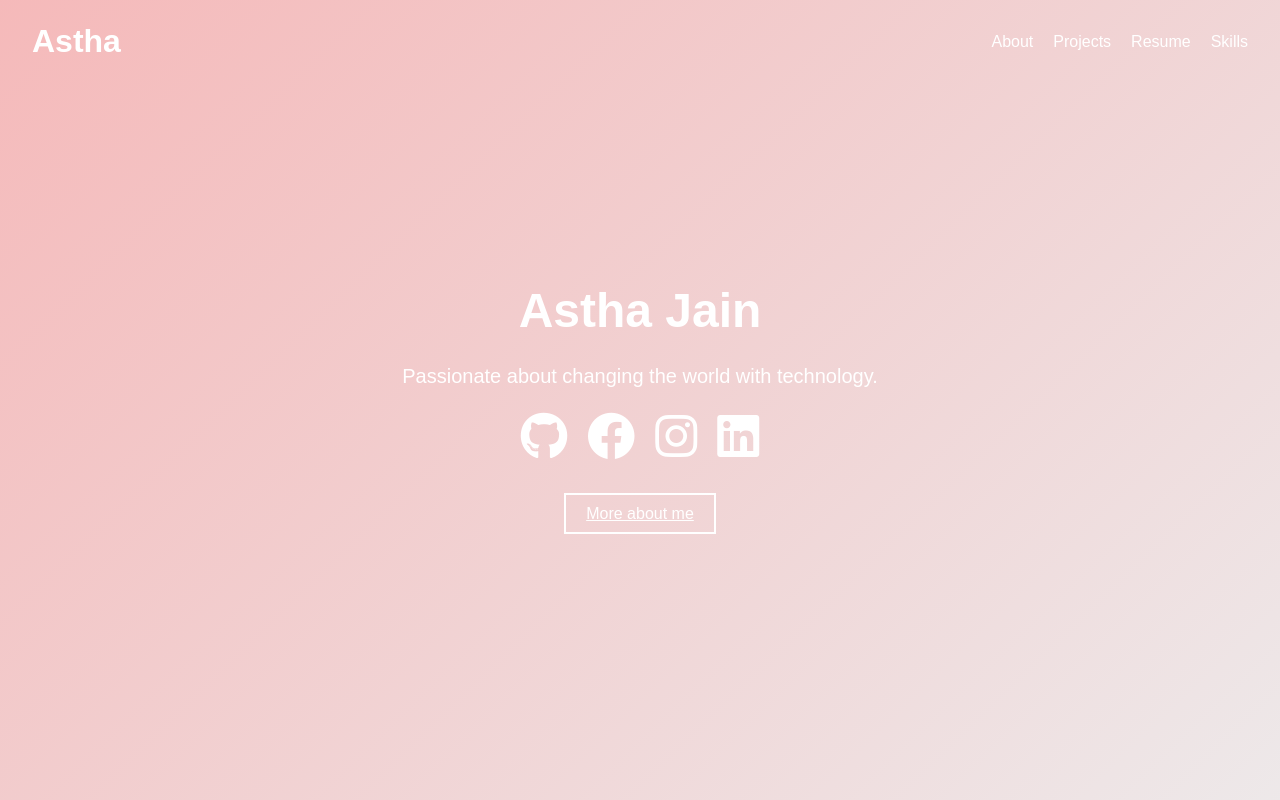
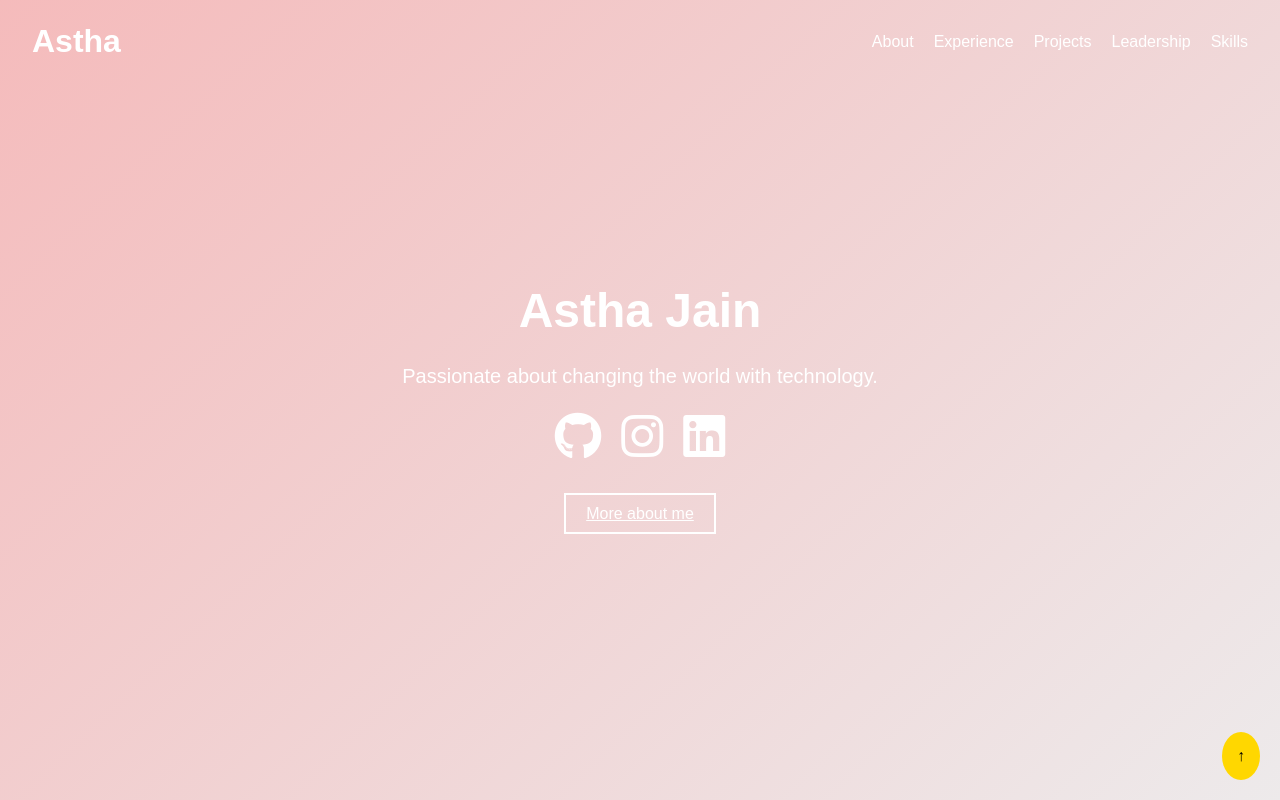
Before and after one commit to asthajain08/Pocketfull-assigment, a Next.js app: page / in a window 1280 px wide. Shown: the top 800 px of the page. Built offline with nearby package versions, Linux system fonts and the light colour scheme.

Commit message:
all sections made

```diff
--- a/app/globals.css
+++ b/app/globals.css
@@ -383,100 +383,47 @@ footer {
   margin-right: 10px;
   text-decoration: none;
 }
-/* Leadership Section */
+/* Leadership Section Styling */
 #leadership {
-  background-color: #f8f9fa; /* Light background color for contrast */
-  padding-top: 60px;
-  padding-bottom: 60px;
+  background-color: #f8f9fa; /* Optional: Light background color */
+  padding: 50px 0; /* Adjust padding for spacing */
 }
 
-#leadership .display-4 {
-  font-size: 3rem;
-  font-weight: 700;
-  color: #343a40;
+#leadership h2 {
+  font-size: 2.5rem; /* Adjust heading size */
+  font-weight: bold;
+  color: #333;
+}
+
+#leadership .container {
+  text-align: center; /* Centers the title */
+}
+
+#leadership .row {
+  display: flex;
+  justify-content: center; /* Center content horizontally */
+}
+
+#leadership .col-md-8 {
+  text-align: left; /* Align the text to the left within the column */
 }
 
 #leadership .lead {
-  font-size: 1.125rem;
-  color: #495057;
+  font-size: 1.25rem;
   line-height: 1.6;
+  color: #555;
 }
 
-#leadership .carousel {
-  margin-top: 30px;
+#leadership .text-center {
+  text-align: center;
+  margin: 40px;/* Ensures the paragraph is also centered */
 }
 
-/* Carousel */
-.carousel-inner {
-  border-radius: 10px;
-  overflow: hidden;
-}
-
-.carousel-item img {
-  width: 100%;
-  height: auto;
-  border-radius: 10px;
-}
-
-.carousel-caption {
-  position: absolute;
-  bottom: 20px;
-  left: 20px;
-  right: 20px;
-  background-color: rgba(0, 0, 0, 0.5);
-  padding: 10px;
-  border-radius: 5px;
-}
-
-.carousel-caption h3 {
-  font-size: 1.5rem;
-  color: #fff;
-}
-
-.carousel-caption p {
-  font-size: 1rem;
-  color: #fff;
-}
-
-.carousel-indicators button {
-  background-color: #007bff;
-  border: none;
-}
-
-.carousel-indicators .active {
-  background-color: #0056b3;
-}
-
-/* Adjusting carousel controls */
-.carousel-control-prev-icon,
-.carousel-control-next-icon {
-  background-color: #007bff;
-}
-
-.carousel-control-prev,
-.carousel-control-next {
-  filter: invert(100%);
-}
-
-/* Responsive Styles */
 @media (max-width: 768px) {
-  #leadership .display-4 {
-    font-size: 2.5rem;
-  }
-
-  #leadership .lead {
-    font-size: 1rem;
-  }
-
-  .carousel-caption h3 {
-    font-size: 1.2rem;
-  }
-
-  .carousel-caption p {
-    font-size: 0.9rem;
+  #leadership .col-md-8 {
+    padding: 0 20px; /* Adds some padding on smaller screens */
   }
 }
-
 
 .skills {
   display: flex;
@@ -568,3 +515,86 @@ h2 {
   width: 0%; /* Start at 0% */
   transition: width 2s ease-in-out; /* Smooth transition from 0% to the target value */
 }
+
+/* Footer Styles */
+footer {
+  background-color: #333;
+  color: white;
+  padding: 30px 0;
+  text-align: center; /* Center-aligns the text */
+  font-size: 1rem;
+  position: relative;
+  bottom: 0;
+  width: 100%;
+  display: flex;
+  flex-direction: column;
+  align-items: center; /* Horizontally centers the content */
+  justify-content: center; /* Vertically centers the content */
+}
+
+footer .contact-info {
+  margin-bottom: 2px;
+  max-width: 600px; /* Optional: limits width of the content */
+}
+
+footer .contact-info h3 {
+  font-size: 1.5rem;
+  margin-bottom: 10px;
+  font-weight: bold;
+}
+
+footer .contact-info p {
+  font-size: 1rem;
+  color: #ccc;
+  margin: 10px 0;
+}
+
+footer .contact-info a {
+  color: #ffd700;
+  text-decoration: none;
+  font-weight: bold;
+}
+
+footer .contact-info a:hover {
+  color: #f7c600;
+}
+
+footer .social-links {
+  margin-bottom: 1px;
+}
+
+footer .social-links a {
+  color: white;
+  font-size: 1.5rem;
+  margin: 0 15px;
+  text-decoration: none;
+  transition: color 0.3s ease;
+}
+
+footer .social-links a:hover {
+  color: #ffd700; /* Gold color on hover */
+}
+
+footer .copyright {
+  font-size: 0.9rem;
+  color: #ccc;
+}
+
+/* Optional: Styling the scroll-to-top button */
+.scroll-to-top {
+  position: fixed;
+  bottom: 20px;
+  right: 20px;
+  background-color: #ffd700;
+  color: black;
+  border: none;
+  padding: 15px;
+  font-size: 1rem;
+  border-radius: 50%;
+  cursor: pointer;
+  transition: background-color 0.3s ease;
+}
+
+.scroll-to-top:hover {
+  background-color: #f7c600;
+}
--- a/app/layout.tsx
+++ b/app/layout.tsx
@@ -39,8 +39,9 @@ export default function Layout({ children }: { children: React.ReactNode }) {
           <nav>
             <ul>
               <li><Link href="#aboutme">About</Link></li>
+              <li><Link href="#experience">Experience</Link></li>
               <li><Link href="#projects">Projects</Link></li>
-              <li><Link href="#resume">Resume</Link></li>
+              <li><Link href="#leadership">Leadership</Link></li>
               <li><Link href="#skills">Skills</Link></li>
             </ul>
           </nav>
@@ -53,7 +54,7 @@ export default function Layout({ children }: { children: React.ReactNode }) {
 
         {/* Footer */}
         <footer>
-          <p>© 2024 Mohd Shahid Iqbal. All rights reserved.</p>
+          <p>© 2024 Astha Jain. All rights reserved.</p>
         </footer>
       </body>
     </html>
--- a/app/page.tsx
+++ b/app/page.tsx
@@ -54,18 +54,11 @@ const Page = () => {
             >
               <i className="fab fa-github fa-3x socialicons"></i>
             </a>
+
             <a
               target="_blank"
               rel="noopener noreferrer"
-              href="https://www.facebook.com/profile.php?id=100002142394297"
-              aria-label="My Facebook"
-            >
-              <i className="fab fa-facebook fa-3x socialicons"></i>
-            </a>
-            <a
-              target="_blank"
-              rel="noopener noreferrer"
-              href="https://www.instagram.com/shahid27945/"
+              href="https://www.instagram.com"
               aria-label="My Instagram"
             >
               <i className="fab fa-instagram fa-3x socialicons"></i>
@@ -73,7 +66,7 @@ const Page = () => {
             <a
               target="_blank"
               rel="noopener noreferrer"
-              href="https://www.linkedin.com/in/mohd-shahid-iqbal-2b690713b/"
+              href="https://www.linkedin.com"
               aria-label="My LinkedIn"
             >
               <i className="fab fa-linkedin fa-3x socialicons"></i>
@@ -167,7 +160,7 @@ const Page = () => {
         </div>
       </section>
 
-      <section id="recent-projects">
+      <section id="projects">
   <h2>Recent Projects</h2>
 
   <div className="projects-container">
@@ -424,24 +417,21 @@ const Page = () => {
   </div>
 </section>
 
-
 {/* Leadership Section */}
 <section id="leadership">
   <div className="container py-5">
     <h2 className="display-4 pb-5 text-center">Leadership</h2>
-          <div className="row">
-            <div className="col-md-6">
-              <p className="lead">
+    <div className="row justify-content-center"> {/* Added justify-content-center to center the content */}
+      <div className="col-md-8"> {/* Set width to 8 columns to ensure the text is properly aligned */}
+        <p className="lead text-center"> {/* Added text-center to center the paragraph text */}
           As a React developer with leadership experience, I bring technical expertise, project management skills, and strong communication abilities to the table. I have a proven track record of building large-scale applications, optimizing code for performance, and implementing best practices. Additionally, I have experience leading teams and projects, creating and maintaining project plans, managing timelines and budgets, and ensuring timely delivery of high-quality work. I excel at communicating effectively with team members, stakeholders, and clients, both verbally and in writing, and am a skilled listener who can provide clear and constructive feedback. I am also passionate about mentoring and training other developers to help them develop their skills and achieve their goals. With my ability to solve complex technical problems and think creatively, I am always up-to-date with the latest developments in React and related technologies, and am able to innovate and inspire a positive, collaborative work environment.
         </p>
       </div>
-
-            {/* Carousel Slider */}
-
-
     </div>
   </div>
 </section>
+
+
 
 
       <section id="skills" className="skills">
@@ -493,6 +483,27 @@ const Page = () => {
         )}
       </div>
     </section>
+
+    <footer>
+  <div className="contact-info">
+    <h3>Get In Touch</h3>
+    <p>I am currently looking for full-time React Developer/Frontend Developer
+       opportunities! If you know of any positions available, if you have any
+       questions, or if you just want to say hi, please feel free to email me at,
+       <a href="asthajain497@gmail.com"> asthajain497@gmail.com</a>.</p>
+  </div>
+  <div className="social-links">
+    <a href="https://github.com/asthajain08" target="_blank" aria-label="GitHub">
+      <i className="fab fa-github"></i>
+    </a>
+    <a href="www.linkedin.com/in/astha-jain-881399201" target="_blank" aria-label="LinkedIn">
+      <i className="fab fa-linkedin"></i>
+    </a>
+  </div>
+</footer>
+
+<button className="scroll-to-top" onClick="scrollToTop()">↑</button>
+
     </>
   );
 }
```
Lines whose indentation alone changed are shown as unchanged.
